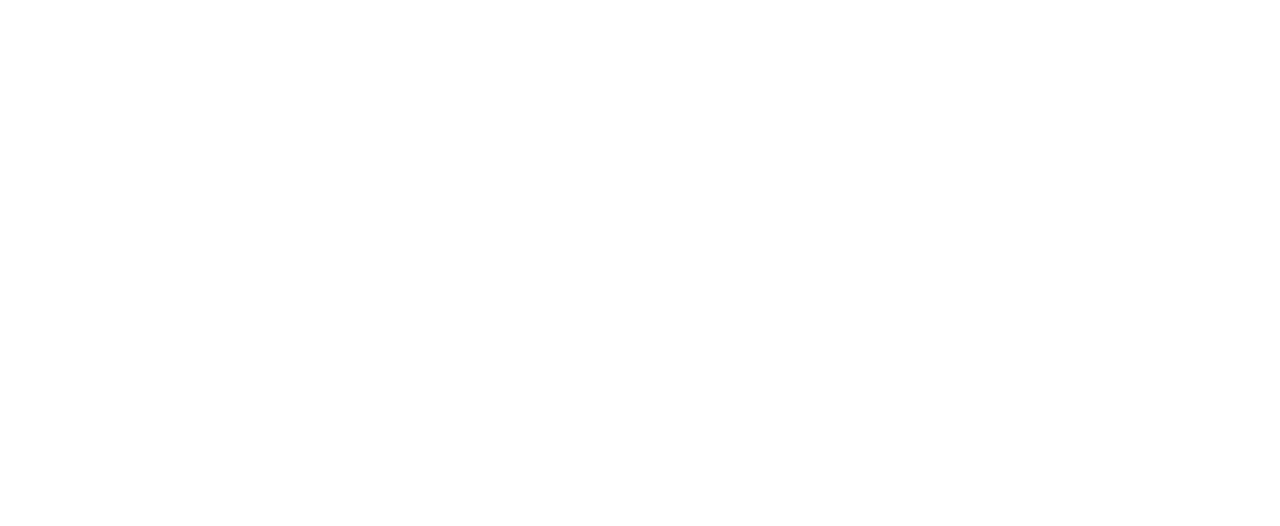
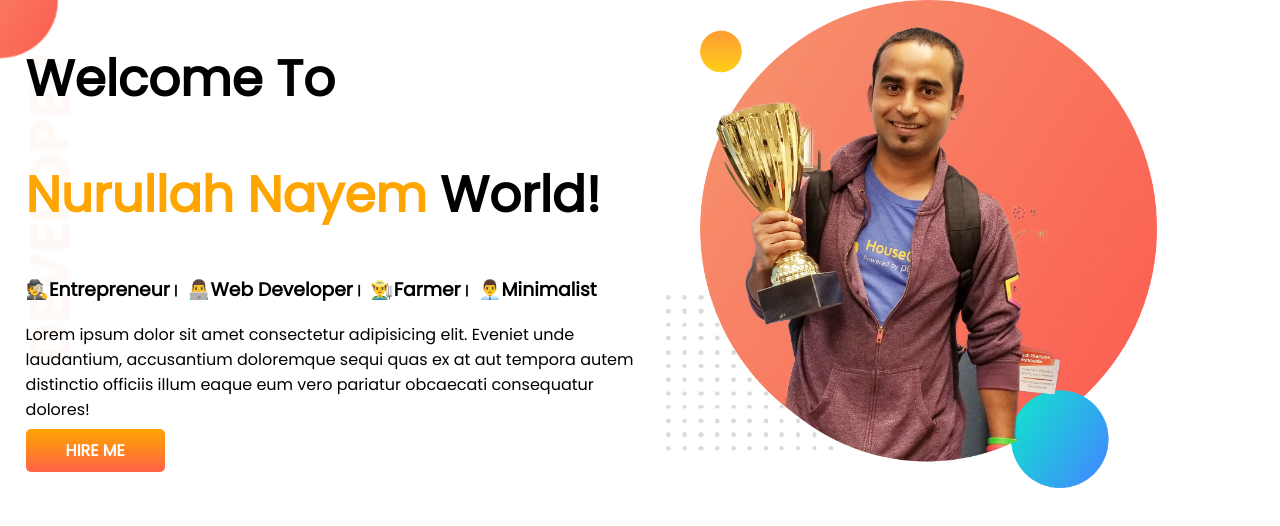
Before and after one commit to NurullahNayem/developer-portfolio, a plain HTML site: page index.html in a window 1280 px wide. Drawn offline with Linux system fonts and the light colour scheme.

Commit message:
Top banner added

```diff
--- a/index.html
+++ b/index.html
@@ -5,9 +5,24 @@
   <meta http-equiv="X-UA-Compatible" content="IE=edge">
   <meta name="viewport" content="width=device-width, initial-scale=1.0">
   <title>Nurullah Portfolio</title>
+  <link rel="preconnect" href="https://fonts.googleapis.com">
+  <link rel="preconnect" href="https://fonts.gstatic.com" crossorigin>
+  <link href="https://fonts.googleapis.com/css2?family=Poppins&display=swap" rel="stylesheet">
   <link rel="stylesheet" href="style.css">
+
 </head>
 <body>
-
+  <section class="top-banner">
+    <div class="half-width">
+      <h1>Welcome To</h1>
+      <h1><spaon class="orange-color">Nurullah Nayem</spaon> World!</h1>
+      <h3>🕵Entrepreneur। 👨‍💻Web Developer। 👨‍🌾Farmer। 👨‍💼Minimalist</h3>
+      <p>Lorem ipsum dolor sit amet consectetur adipisicing elit. Eveniet unde laudantium, accusantium doloremque sequi quas ex at aut tempora autem distinctio officiis illum eaque eum vero pariatur obcaecati consequatur dolores!</p>
+      <a class="link-button" target="_blank" href="https://www.linkedin.com/in/nurullahnayem">HIRE ME</a>
+  </div>
+  <div class="half-width">
+    <img src="images/jhankar.png" alt="">
+  </div>
+</section>
 </body>
 </html>
--- a/style.css
+++ b/style.css
@@ -0,0 +1,32 @@
+body{
+  font-family: 'Poppins', sans-serif;
+  margin: 0;
+}
+h1{
+  font-size: 50px;
+}
+.orange-color{
+  color: orange;
+}
+section{
+  display: flex;
+}
+.half-width{
+  width: 50%;
+  padding-left: 2%;
+}
+.half-width img{
+  width: 80%;
+}
+.link-button{
+  text-decoration: none;
+  background-image: linear-gradient(orange, tomato);
+  color: white;
+  font-weight: 700;
+  padding: 10px 40px;
+  border-radius: 5px;
+}
+.top-banner{
+  background-image: url(images/top-banner.png);
+  background-repeat: no-repeat;
+}
```
Also changed, not shown: images/dream-bg.png (added), images/exp-bg.png (added), images/jhankar.png (added), images/jhankar2.png (added), images/my-bg.png (added), images/my-bg2.png (added), images/top-banner.png (added), 7 other files.
